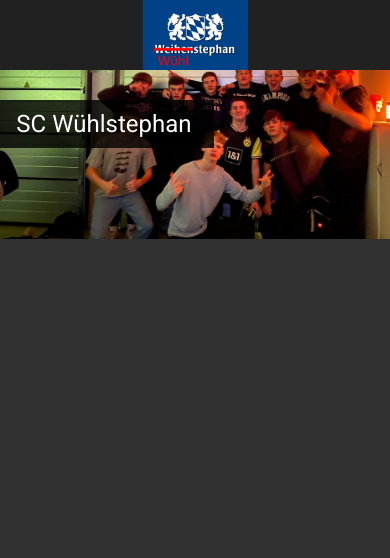
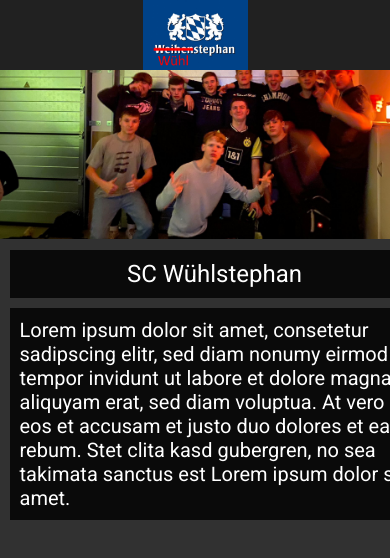
Before and after one commit to MathisBurger/wuelstephan-web, a Next.js app: page / in a window 390 px wide. Shown: the top 558 px of the page. Built offline with nearby package versions, Linux system fonts and the light colour scheme.

Commit message:
[TASK] fixed topImg text

```diff
--- a/styles/Header.module.css
+++ b/styles/Header.module.css
@@ -5,7 +5,7 @@
     align-items: center;
     justify-content: center;
     display: flex;
-    width: 100vw;
+    width: 100%;
     animation-name: load-header;
     animation-direction: normal;
     animation-fill-mode: forwards;
--- a/styles/Index.module.css
+++ b/styles/Index.module.css
@@ -36,6 +36,7 @@
     font-size: 1.5em;
     text-wrap: normal;
     width: 100%;
+    height: fit-content;
 }
 
 @media only screen and (max-width: 680px) {
@@ -43,13 +44,13 @@
         top: 60px;
     }
     .textWrapper {
-        top: 100px;
-        width: 200px;
+        width: 100%;
+        left: 5%;
     }
     .textWrapper .title {
         font-size: 1.5em;
     }
     .textWrapper .description {
-        display: none;
+        font-size: 20px;
     }
 }
```
